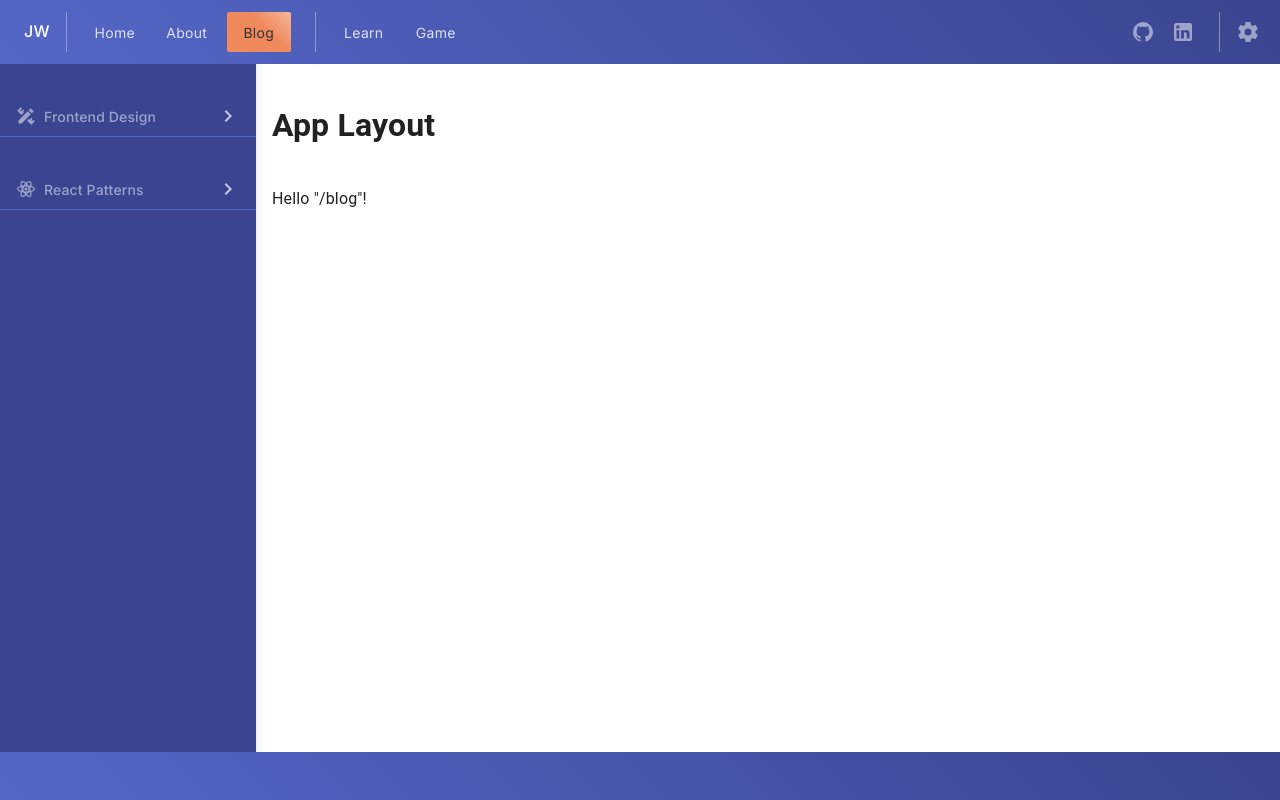
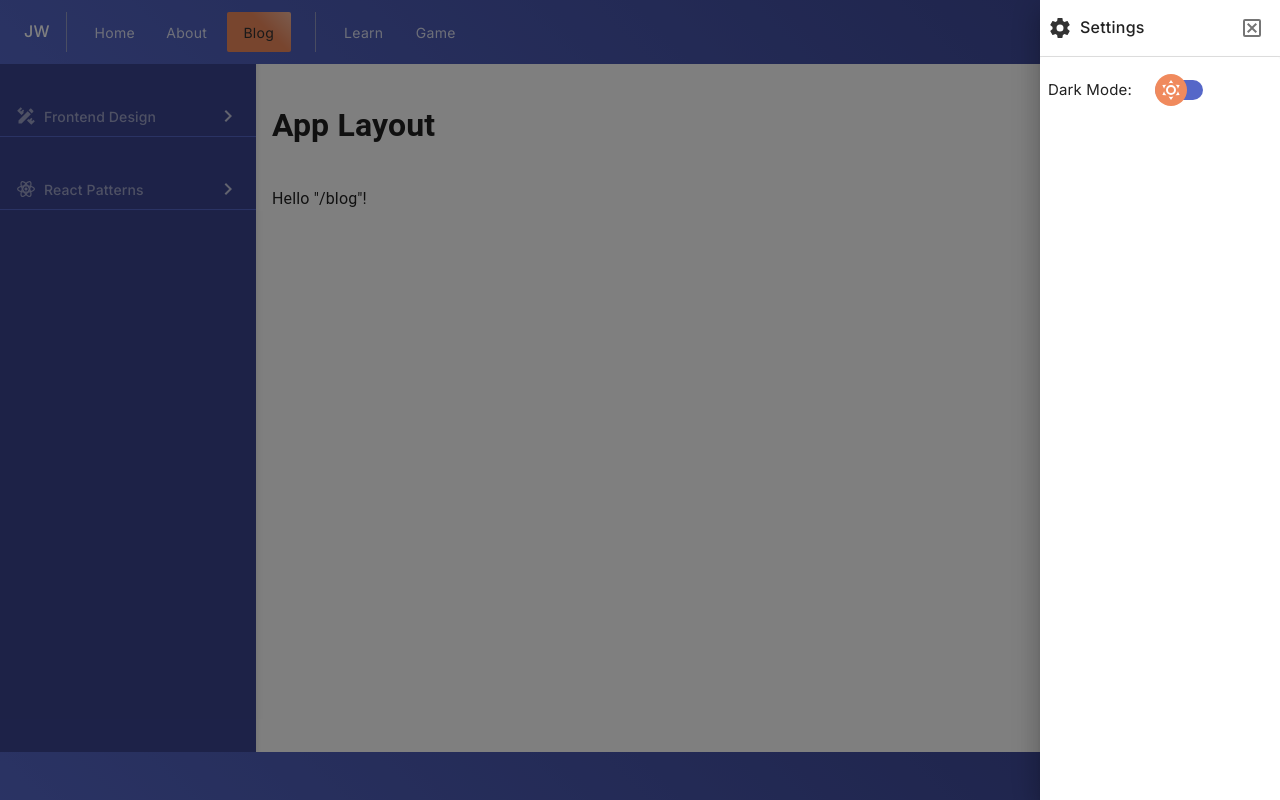
Before and after one commit to jwrigh26/myapp, a React (Vite) app: page /blog in a window 1280 px wide. Both pictures are taken after a click on the button 1248 px from the left and 32 px from the top of the page. Built offline with nearby package versions, Linux system fonts and the light colour scheme; what react-dnd-multi-backend would draw is missing.

Commit message:
settings drawer

```diff
--- a/src/components/Drawer.tsx
+++ b/src/components/Drawer.tsx
@@ -69,6 +69,7 @@ export function PermanentDrawer({
 export const StyledTemporaryDrawer = styled(Drawer)(({ theme }) => ({
   flexShrink: 0,
   boxSizing: 'border-box',
+  zIndex: theme.zIndex.drawer + 1,
   ['& .MuiDrawer-paper']: {
     overFlowX: 'hidden',
     height: '100%',
--- /dev/null
+++ b/src/features/settings/Drawer.tsx
@@ -0,0 +1,38 @@
+import DarkModeToggle from '@/components/DarkModeToggle';
+import { DrawerHeader, Sheet, TemporaryDrawer } from '@/components/Drawer';
+import { useDrawer } from '@/hooks/useContext';
+import { mdiCog } from '@mdi/js';
+import List from '@mui/material/List';
+import Stack from '@mui/material/Stack';
+import { styled } from '@mui/material/styles';
+import Toolbar from '@mui/material/Toolbar';
+import Typography from '@mui/material/Typography';
+
+// ################################################
+// ### SettingsDrawer
+// ################################################
+
+export function SettingsDrawer({ desktop }: { desktop: boolean }) {
+  const { isOpen, closeDrawer } = useDrawer('settings-drawer');
+
+  return (
+    <TemporaryDrawer anchor="right" open={isOpen} onClose={closeDrawer}>
+      {/* {desktop && <ToolbarSpacer />} */}
+      <DrawerHeader icon={mdiCog} title="Settings" onClose={closeDrawer} />
+      <Sheet>
+        <List>
+          <Stack direction="row" spacing={2} alignItems="center">
+            <Typography variant="body1">Dark Mode:</Typography>
+            <DarkModeToggle />
+          </Stack>
+        </List>
+      </Sheet>
+    </TemporaryDrawer>
+  );
+}
+
+const ToolbarSpacer = styled((props) => <Toolbar disableGutters {...props} />)(
+  ({ theme }) => ({
+    marginTop: 0,
+  })
+);
--- /dev/null
+++ b/src/features/settings/index.ts
@@ -0,0 +1 @@
+export { SettingsDrawer } from './Drawer';
--- a/src/layout/IndexLayout.tsx
+++ b/src/layout/IndexLayout.tsx
@@ -1,9 +1,10 @@
 import Icon from '@/components/Icon';
+import LinkButtonBase from '@/components/LinkButtonBase';
 import Navigation from '@/components/Navigation';
+import { SettingsDrawer } from '@/features/settings';
 import { mdiMenu } from '@mdi/js';
 import AppBar from '@mui/material/AppBar';
 import Box from '@mui/material/Box';
-import ButtonBase from '@mui/material/ButtonBase';
 import IconButton from '@mui/material/IconButton';
 import Slide from '@mui/material/Slide';
 import { styled, useTheme } from '@mui/material/styles';
@@ -13,7 +14,6 @@ import useMediaQuery from '@mui/material/useMediaQuery';
 import useScrollTrigger from '@mui/material/useScrollTrigger';
 import { useRouter } from '@tanstack/react-router';
 import { ReactElement } from 'react';
-import LinkButtonBase from '@/components/LinkButtonBase';
 
 export default function IndexLayout({
   children,
@@ -43,6 +43,7 @@ export default function IndexLayout({
         <Main id="main">{children}</Main>
         {/* Desktop Footer -- Hidden on mobile and game routes */}
         {!isGameRoute && isDesktop && <Footer id="footer" />}
+        <SettingsDrawer desktop={isDesktop} />
       </LayoutGrid>
     </>
   );
@@ -149,7 +150,6 @@ const Footer = styled(Box)(({ theme }) => ({
   gridArea: 'footer',
   padding: 0,
   margin: 0,
-  // zIndex: theme.zIndex.drawer + 1,
   backgroundColor: theme.palette.secondary.dark,
   backgroundImage: `linear-gradient(45deg, ${theme.palette.primary.main} 0%, ${theme.palette.primary.dark} 100%)`,
   height: 48,
```
